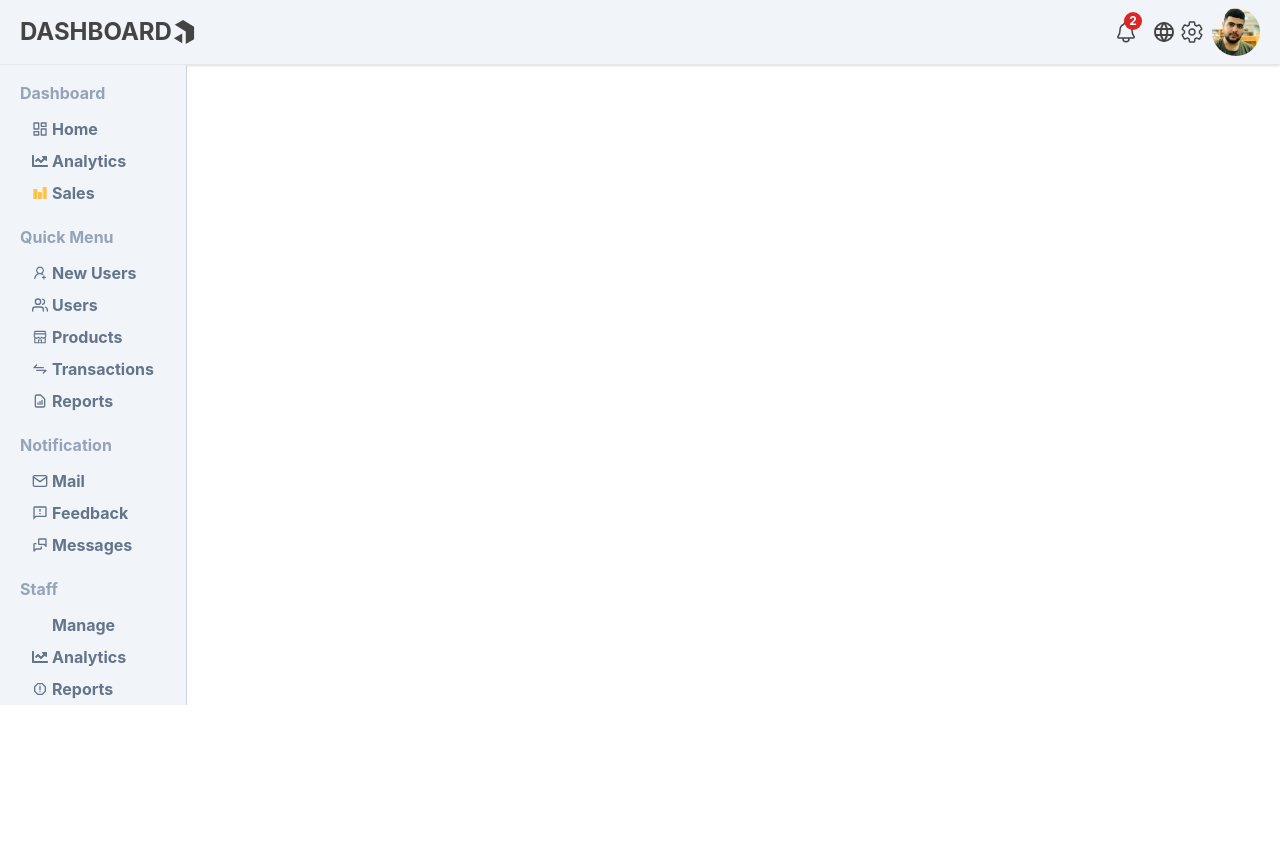
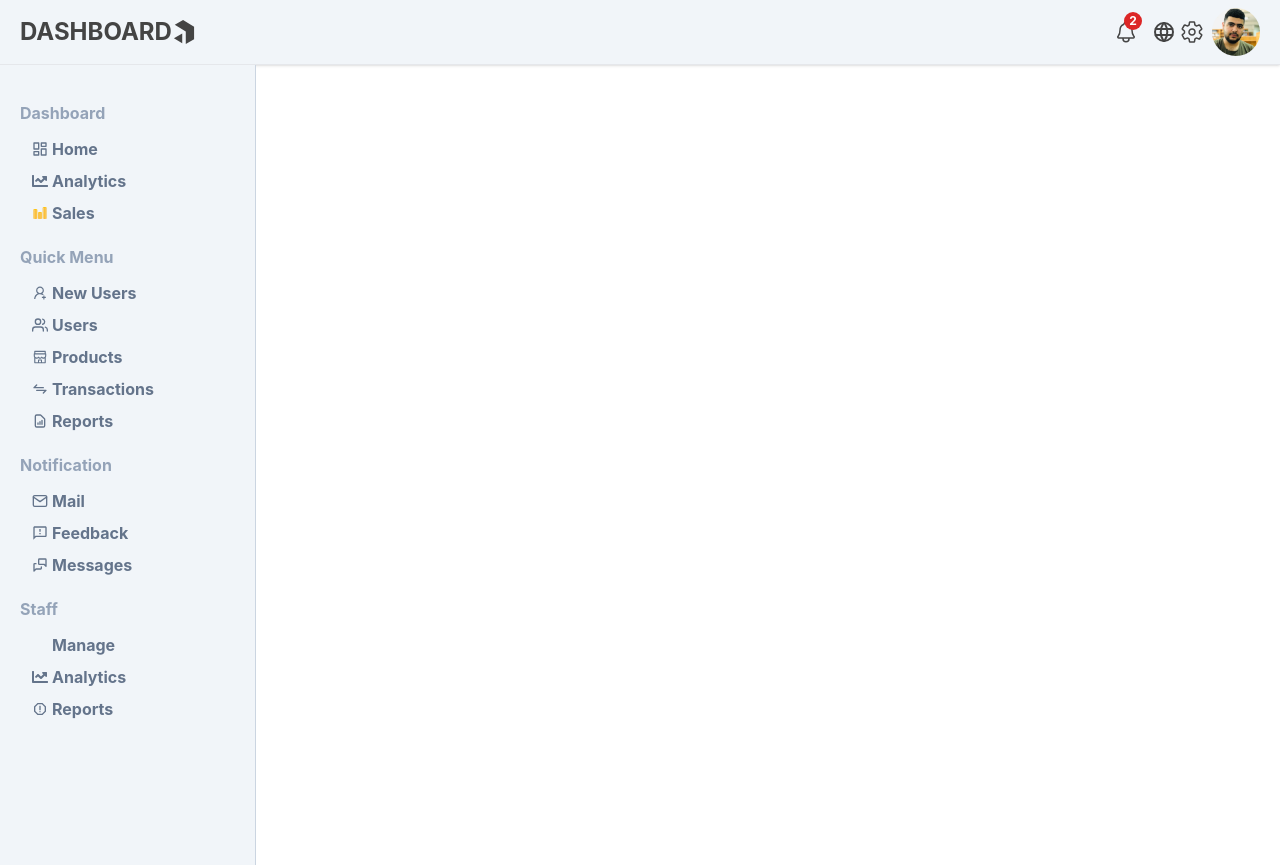
Before and after one commit to ghasemizade/dashboard-cms, a React (Create React App) app: page / in a window 1280 px wide. Before the commit the page ends 800 px from the top, so only its background shows below. Built offline with nearby package versions, Linux system fonts and the light colour scheme; some icons are missing.

Commit message:
upd (style)

```diff
--- a/src/components/Sidebar.jsx
+++ b/src/components/Sidebar.jsx
@@ -20,6 +20,8 @@ export default function Sidebar() {
     <div className={clsx(
         "bg-slate-100 invisible md:visible",
         "border-r border-slate-300",
+        "py-5 min-h-screen",
+        "w-1/5"
     )}>
         <div >
             <SidebarSec title={"Dashboard"}>
```
